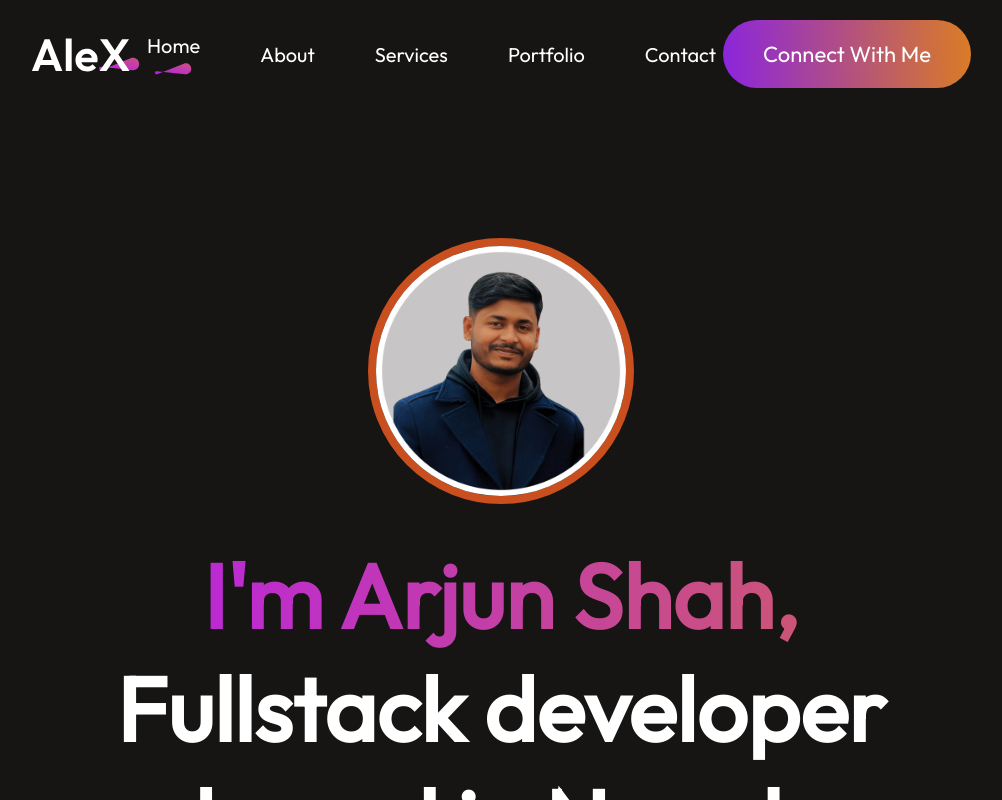
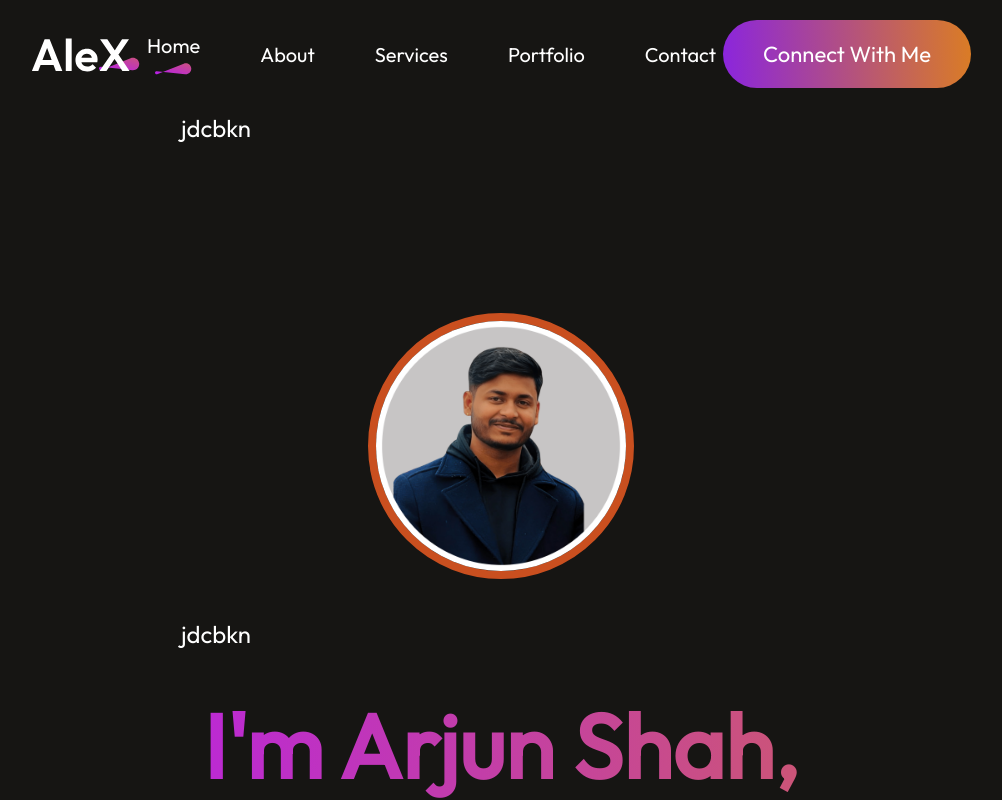
Before and after one commit to Shah-Arjun/Portfolio-Template-ReactJS, a React (Vite) app: page / in a window 1280 px wide. Shown: the top 800 px of the page, without its empty margins (139-1141 px from the left). Built offline with nearby package versions, Linux system fonts and the light colour scheme.

Commit message:
trying to add </>

```diff
--- a/src/Components/Hero/Hero.css
+++ b/src/Components/Hero/Hero.css
@@ -3,6 +3,11 @@
     align-items: center;
     flex-direction: column;
     gap: 35px;
+}
+.hero p{
+    display: grid;
+    flex-direction: row;
+    justify-content: space-between;
 }
 .hero img{
     margin-top: 130px;
--- a/src/Components/Hero/Hero.jsx
+++ b/src/Components/Hero/Hero.jsx
@@ -7,8 +7,12 @@ import AnchorLink from 'react-anchor-link-smooth-scroll'
 const Hero = () => {
   return (
     <div id='home' className="hero">
+        <p>jdcbkn </p>
 
       <img src={profile_img1} alt="profile img" />
+              <p>jdcbkn </p>
+
+
       <h1><span>I'm Arjun Shah,</span> Fullstack developer based in Nepal.</h1>
       <p>Lorem ipsum dolor sit amet, consectetur adipisicing elit. Officia, assumenda! Non consectetur vitae eius a.</p>
       <div className="hero-action">
```
